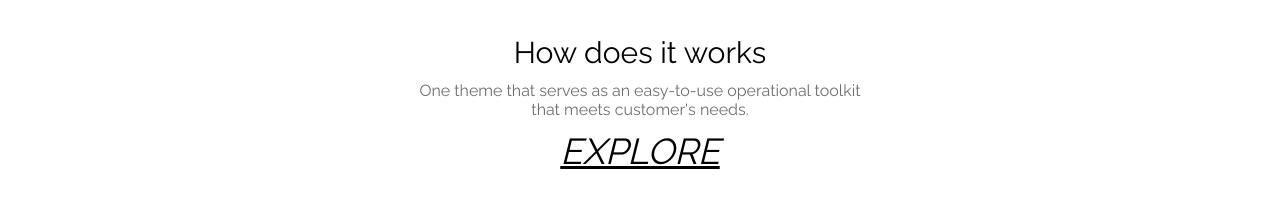
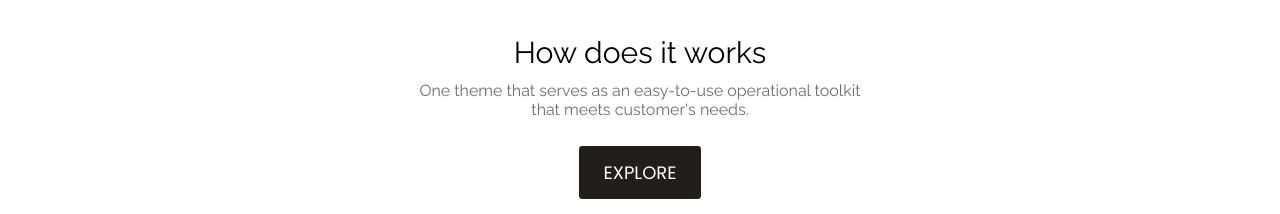
Before and after one commit to abrarlarah/earthly, a website: page index.html in a window 1280 px wide. Shown: the part 3280-3494 px from the top of the page. Drawn offline with nearby package versions, Linux system fonts and the light colour scheme.

Commit message:
Update index.html

```diff
--- a/index.html
+++ b/index.html
@@ -252,9 +252,7 @@
         <div class="content-header">
           <h2>How does it works</h2>
           <h6 class="section-subtitle text-muted">One theme that serves as an easy-to-use operational toolkit<br>that meets customer's needs.</h6>
-<a href="cart.html">
-<h1 style="text-align:center" class="section-subtitle text-mute"><i><u>EXPLORE</u></i></h1>
-   </a>
+  <a href="cart.html" class="btn btn-dark  w3-padding-large w3-large w3-margin-top  w3-hover-opacity-off">EXPLORE</a>
 
 
             <section class="customer-feedback" id="">
```
